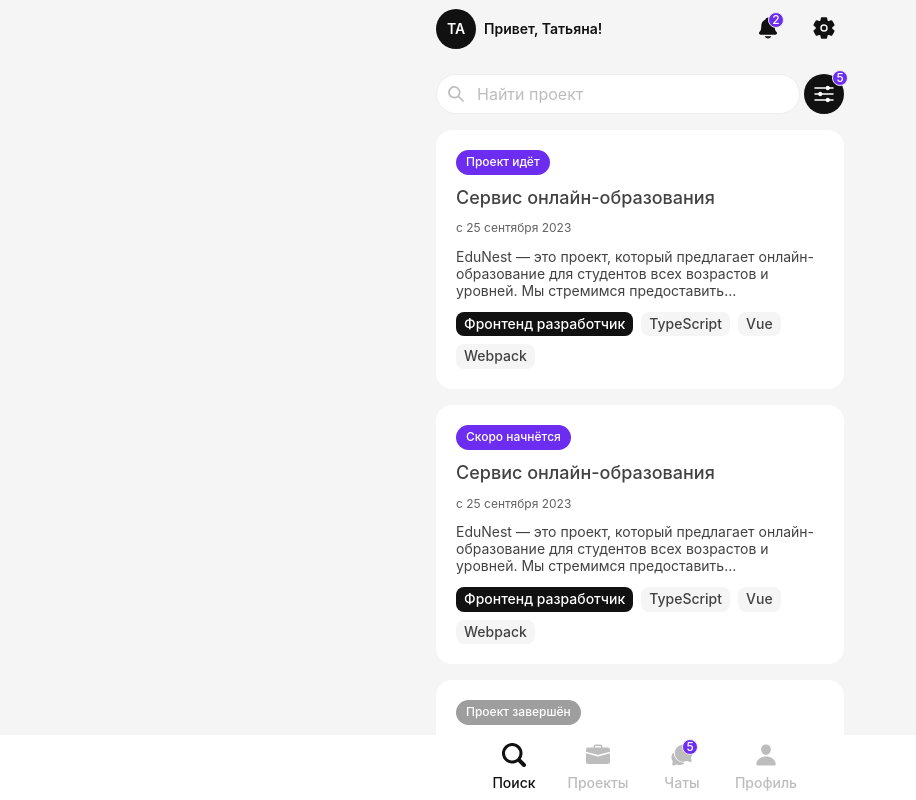
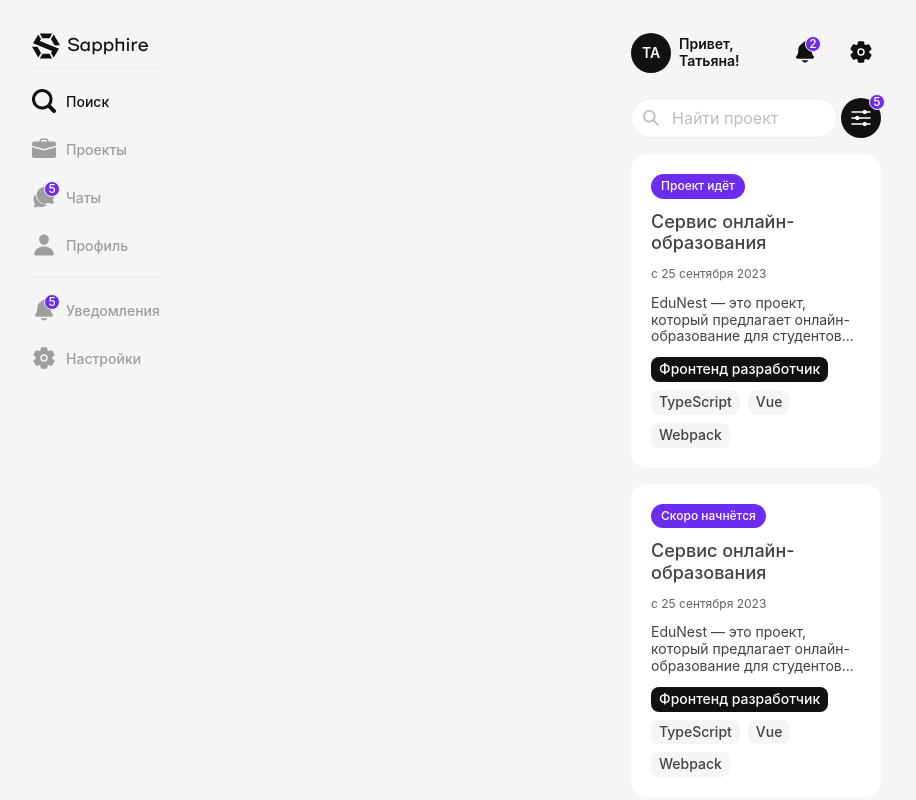
Before and after one commit to habralab/sapphire-team-front, a React (Vite) app: page /search in a window 1280 px wide. Shown: the top 800 px of the page, without its empty margins (0-916 px from the left). Built offline with nearby package versions, Linux system fonts and the light colour scheme; a web font is replaced by a local one.

Commit message:
feat: добавление меню для десктопа

```diff
--- a/src/app/providers/router/config.tsx
+++ b/src/app/providers/router/config.tsx
@@ -23,8 +23,8 @@ const normalRoutes = [
       base: <NotFoundPage />,
     },
   },
-  { path: PATHS.profile, view: { base: <ProfilePage /> } },
-  { path: PATHS.search, view: { base: <SearchPage /> } },
+  { path: PATHS.profile, view: { base: <ProfilePage />, desktop: <ProfilePage /> } },
+  { path: PATHS.search, view: { base: <SearchPage />, desktop: <SearchPage /> } },
   {
     path: '*',
     view: {
--- a/src/pages/layout/Layout.tsx
+++ b/src/pages/layout/Layout.tsx
@@ -1,6 +1,6 @@
 import { ChakraProvider, Container } from '@chakra-ui/react';
 
-import { MenuBase } from '~/widgets/menu';
+import { MenuBase, MenuDesktop } from '~/widgets/menu';
 
 import { desktopTheme, mobileTheme } from '~/shared/config';
 import { useIsMobile } from '~/shared/hooks';
@@ -21,9 +21,11 @@ export const Layout = ({ base, desktop }: LayoutProps) => {
           {base}
         </Container>
       ) : (
-        desktop
+        <Container pl={64} pt={8} pr={6} pb={80}>
+          {desktop}
+        </Container>
       )}
-      {isBase ? <MenuBase /> : <div>Desktop Menu</div>}
+      {isBase ? <MenuBase /> : <MenuDesktop />}
     </ChakraProvider>
   );
 };
--- a/src/shared/lib/router/paths.ts
+++ b/src/shared/lib/router/paths.ts
@@ -4,5 +4,7 @@ export const PATHS = {
   projects: '/projects',
   chats: '/chats',
   profile: '/profile',
+  notifications: '/notifications',
+  settings: '/settings',
   notFound: '/404',
 };
--- /dev/null
+++ b/src/shared/ui/Divider/Divider.tsx
@@ -0,0 +1,5 @@
+import { Divider as ChakraDivider, DividerProps } from '@chakra-ui/react';
+
+export const Divider = (props: DividerProps) => {
+  return <ChakraDivider borderColor="gray.300" {...props} />;
+};
--- /dev/null
+++ b/src/shared/ui/Divider/index.ts
@@ -0,0 +1 @@
+export * from './Divider';
--- /dev/null
+++ b/src/shared/ui/Logo/LogoDesktop.tsx
@@ -0,0 +1,13 @@
+import { Flex, Icon } from '@chakra-ui/react';
+
+import { ReactComponent as IconLogo } from './logoDesktop.svg';
+import { ReactComponent as NameLogo } from './nameDesktop.svg';
+
+export const LogoDesktop = () => {
+  return (
+    <Flex alignItems="center" gap={2} mb={2}>
+      <Icon as={IconLogo} w={7} h={7} />
+      <Icon as={NameLogo} w={20} />
+    </Flex>
+  );
+};
--- a/src/shared/ui/Logo/index.tsx
+++ b/src/shared/ui/Logo/index.tsx
@@ -1 +1,2 @@
 export { Logo } from './Logo';
+export { LogoDesktop } from './LogoDesktop';
--- a/src/widgets/menu/base/MenuBase.tsx
+++ b/src/widgets/menu/base/MenuBase.tsx
@@ -24,7 +24,7 @@ export const MenuBase = () => {
                 key={path}
                 as={NavLink}
                 to={path}
-                color="gray.400"
+                color="gray.500"
                 _hover={{ textDecoration: 'none' }}
                 _activeLink={{ color: 'gray.900' }}
               >
--- /dev/null
+++ b/src/widgets/menu/desktop/MenuDesktop.tsx
@@ -0,0 +1,41 @@
+import { Menu as ChakraMenu, Flex, HStack, Link } from '@chakra-ui/react';
+import { NavLink } from 'react-router-dom';
+
+import { Divider } from '~/shared/ui/Divider';
+import { LogoDesktop } from '~/shared/ui/Logo';
+import { SText } from '~/shared/ui/SText';
+
+import { routes } from './routes';
+
+export const MenuDesktop = () => {
+  return (
+    <Flex position="fixed" top="0" bottom="0" left="0" flexDirection="column" p={8}>
+      <LogoDesktop />
+      <Divider mb={5} />
+      <ChakraMenu>
+        <HStack as={'nav'} flexDirection="column" spacing={6} alignItems="flex-start">
+          {routes.map(({ path, name, icon, divided }) => {
+            return (
+              <Link
+                key={path}
+                as={NavLink}
+                to={path}
+                color="gray.500"
+                _hover={{ textDecoration: 'none' }}
+                _activeLink={{ color: 'gray.900' }}
+              >
+                {divided && <Divider mt={-1} mb={5} />}
+                <Flex alignItems="center" gap={2.5}>
+                  {icon('6', 5)}
+                  <SText fontWeight="500" lineHeight="normal">
+                    {name}
+                  </SText>
+                </Flex>
+              </Link>
+            );
+          })}
+        </HStack>
+      </ChakraMenu>
+    </Flex>
+  );
+};
--- a/src/widgets/menu/desktop/index.ts
+++ b/src/widgets/menu/desktop/index.ts
@@ -1 +1,2 @@
 export * from './routes';
+export * from './MenuDesktop';
--- a/src/widgets/menu/desktop/routes.tsx
+++ b/src/widgets/menu/desktop/routes.tsx
@@ -1,15 +1,28 @@
-import { Search2Icon } from '@chakra-ui/icons';
+import { Icon } from '@chakra-ui/icons';
+import { Flex } from '@chakra-ui/react';
+import { IoNotifications, IoSettings } from 'react-icons/io5';
 
 import { PATHS } from '~/shared/lib/router';
+import { Counter } from '~/shared/ui/Counter';
 
 import { MenuRoute, routes as baseRoutes } from '../base';
 
 export const routes: MenuRoute[] = [
   ...baseRoutes,
   {
-    path: PATHS.search,
-    name: 'Поиск',
-    icon: (size) => <Search2Icon boxSize={size} />,
+    path: PATHS.notifications,
+    name: 'Уведомления',
+    icon: (size, count) => (
+      <Flex position="relative" alignItems="center" justifyContent="center">
+        <Icon as={IoNotifications} boxSize={size} />
+        <Counter count={count} />
+      </Flex>
+    ),
     divided: true,
   },
+  {
+    path: PATHS.settings,
+    name: 'Настройки',
+    icon: (size) => <Icon as={IoSettings} boxSize={size} />,
+  },
 ];
--- a/src/widgets/menu/index.ts
+++ b/src/widgets/menu/index.ts
@@ -1 +1,2 @@
 export { MenuBase } from './base';
+export { MenuDesktop } from './desktop';
```
Also changed, not shown: src/shared/ui/Logo/logoDesktop.svg (added), src/shared/ui/Logo/nameDesktop.svg (added).
